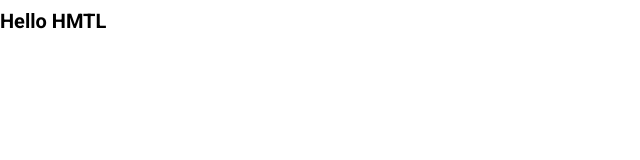
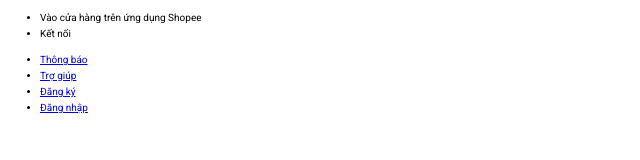
Before and after one commit to longpt271/shopee-html, a plain HTML site: page index.html in a window 1280 px wide. Shown: the whole page, without its empty margins (0-640 px from the left). Drawn offline with nearby package versions, Linux system fonts and the light colour scheme.

Commit message:
2_Dựng khung web

```diff
--- a/index.html
+++ b/index.html
@@ -17,6 +17,35 @@
     />
   </head>
   <body>
-    <h1>Hello HMTL</h1>
+    <div class="app">
+      <header class="header">
+        <nav class="header_navbar">
+          <ul class="header__navbar-list">
+            <li class="header__navbar-item">
+              Vào cửa hàng trên ứng dụng Shopee
+            </li>
+            <li class="header__navbar-item">Kết nối</li>
+          </ul>
+          <ul class="header__navbar-list">
+            <li class="header__navbar-item">
+              <a href="#" class="header__navbar-item-link">Thông báo</a>
+            </li>
+            <li class="header__navbar-item">
+              <a href="#" class="header__navbar-item-link">Trợ giúp</a>
+            </li>
+            <li class="header__navbar-item">
+              <a href="#" class="header__navbar-item-link">Đăng ký</a>
+            </li>
+            <li class="header__navbar-item">
+              <a href="#" class="header__navbar-item-link">Đăng nhập</a>
+            </li>
+          </ul>
+        </nav>
+      </header>
+
+      <div class="container"></div>
+
+      <footer class="footer"></footer>
+    </div>
   </body>
 </html>
```
